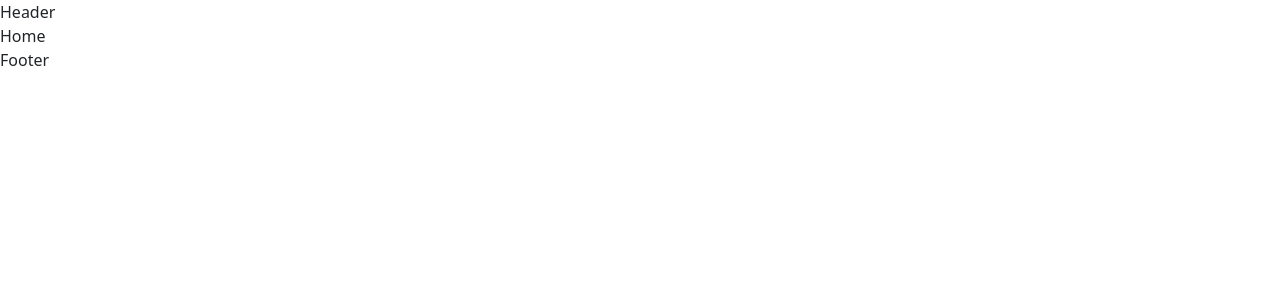
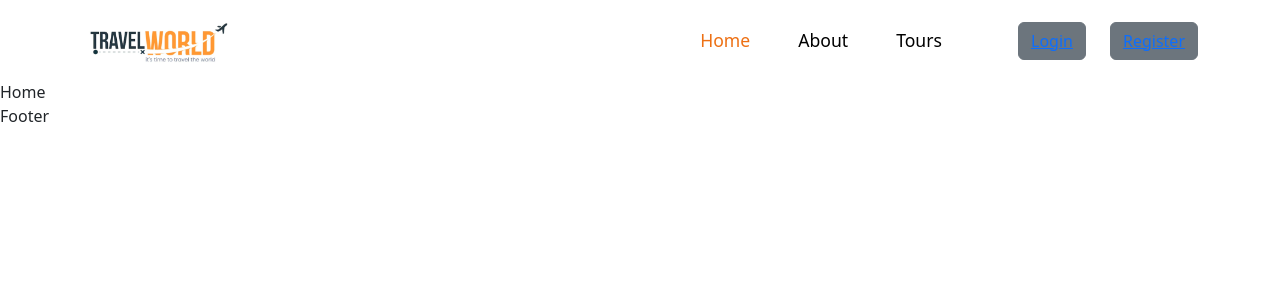
Before and after one commit to Ishu070303/TravelsTour, a React (Create React App) app in the folder frontend/: page /home in a window 1280 px wide. Shown: the top 300 px of the page. Built offline with nearby package versions, Linux system fonts and the light colour scheme.

Commit message:
added header

```diff
--- a/frontend/package.json
+++ b/frontend/package.json
@@ -11,6 +11,7 @@
     "react-dom": "^18.2.0",
     "react-router-dom": "^6.6.1",
     "react-scripts": "5.0.1",
+    "reactstrap": "^9.1.9",
     "remixicon": "^3.1.1",
     "remixicon-react": "^1.0.0",
     "slick-carousel": "^1.8.1",
--- a/frontend/src/components/Header/Header.jsx
+++ b/frontend/src/components/Header/Header.jsx
@@ -1,8 +1,73 @@
-import React from 'react'
+import React from 'react';
+import { Container, Row, Button } from 'reactstrap';
+import { NavLink, Link } from 'react-router-dom';
+
+import Logo from '../../assets/images/logo.png';
+import './header.css';
+
+const nav_links = [
+  {
+    path: '/home',
+    display: 'Home',
+  },
+
+  {
+    path: '/about',
+    display: 'About',
+  },
+
+  {
+    path: '/tours',
+    display: 'Tours',
+  },
+
+]
 
 const Header = () => {
   return (
-    <div>Header</div>
+    <header className='header'>
+      <Container>
+        <Row>
+          <div className='nav_wrapper d-flex align-items-center
+          justify-content-between'>
+            {/*=============LOGO============ */}
+            <div className='logo'>
+               <img src={Logo} alt='' />
+            </div>
+            {/*=============LOGO  END============ */}
+            {/*=============MENU START============ */}
+            <div className='navigation'>
+              <ul className='menu d-flex align-items-center gap-5'>
+                {
+                  nav_links.map((item, index) => (
+                    <li style={{listStyleType: 'none'}} className='nav_item' key={index}>
+                        <NavLink to={item.path} className={navClass => navClass.isActive ? 'active_link' : ''}>{item.display}</NavLink>
+                    </li>
+                  ))
+                }
+              </ul>
+            </div>
+
+            {/*=============MENU  END============ */}
+            <div className='nav_right d-flex align-items-center gap-4'>
+              <div className='nav_btns d-flex align-items-center gap-4'>
+                <Button className='btn secondary_btn'>
+                  <Link to={'/login'}>Login</Link>
+                </Button>
+                <Button className='btn primary_btn'>
+                  <Link to={'/register'}>Register</Link>
+                </Button>
+              </div>
+
+              <span className='mobile_menu'>
+                 <i class="ri-menu-line"></i>
+              </span>
+            </div>
+          </div>
+        </Row>
+      </Container>
+
+    </header>
   )
 }
 
--- /dev/null
+++ b/frontend/src/components/Header/header.css
@@ -0,0 +1,46 @@
+.header{
+    width: 100%;
+    height: 80px;
+    line-height: 80px;
+
+}
+
+.logo img{
+    width: 30%;
+}
+
+.menu{
+    margin-bottom: 0;
+}
+
+.nav_item a{
+    text-decoration: none;
+    color : black;
+    font-size: 1.1rem;
+}
+
+.nav_item a:hover{
+    color: #ED7014;
+}
+
+.nav_item a.active_link{
+    color: #ED7014;
+}
+
+.mobile_menu{
+    font-size: 1.3rem;
+    color: black;
+    display: none;
+}
+
+.sticky_header{
+    width: 100%;
+    height: 80px;
+    line-height: 80px;
+    background: #fff;
+    position: sticky;
+    top:0;
+    left: 0;
+    box-shadow: 3px 3px 8px -3px #ddd;
+    z-index: 999;
+}
```
Also changed, not shown: 1 other file (tests, documents, lock files or other folders).
